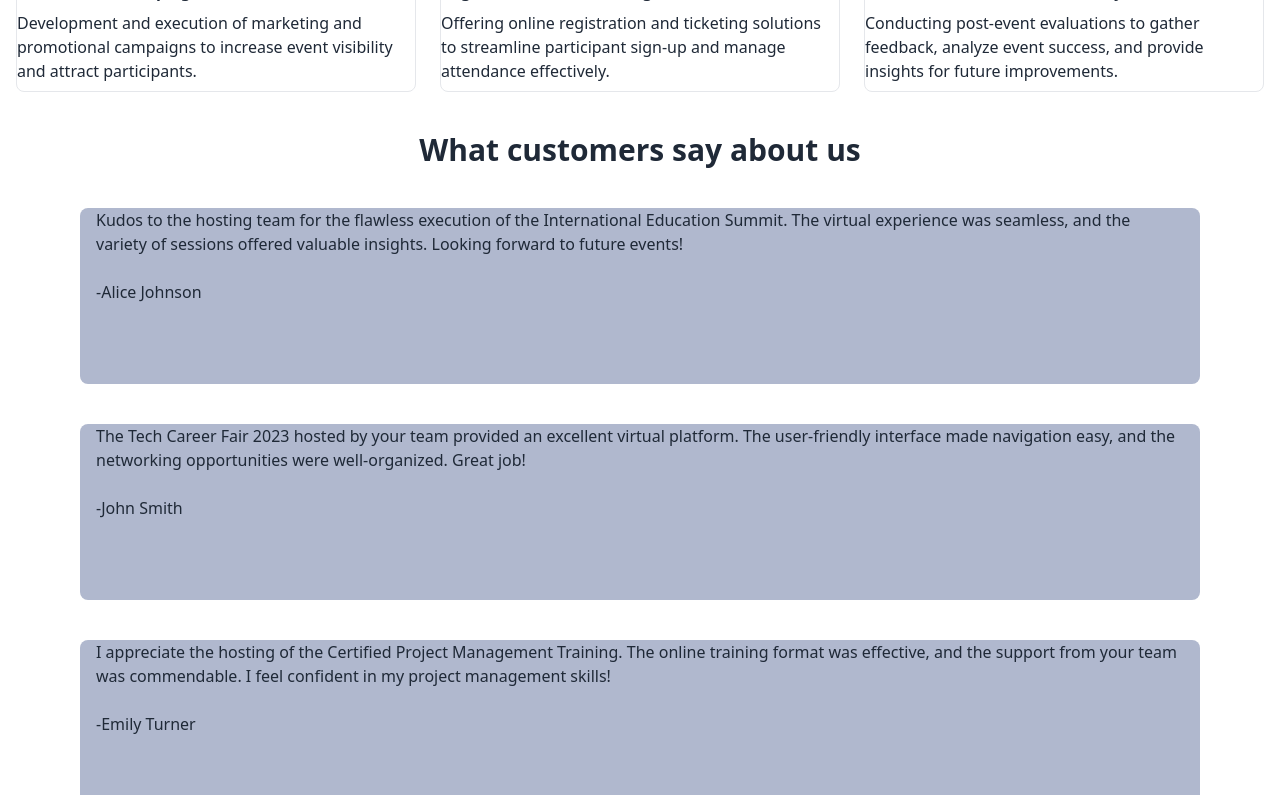
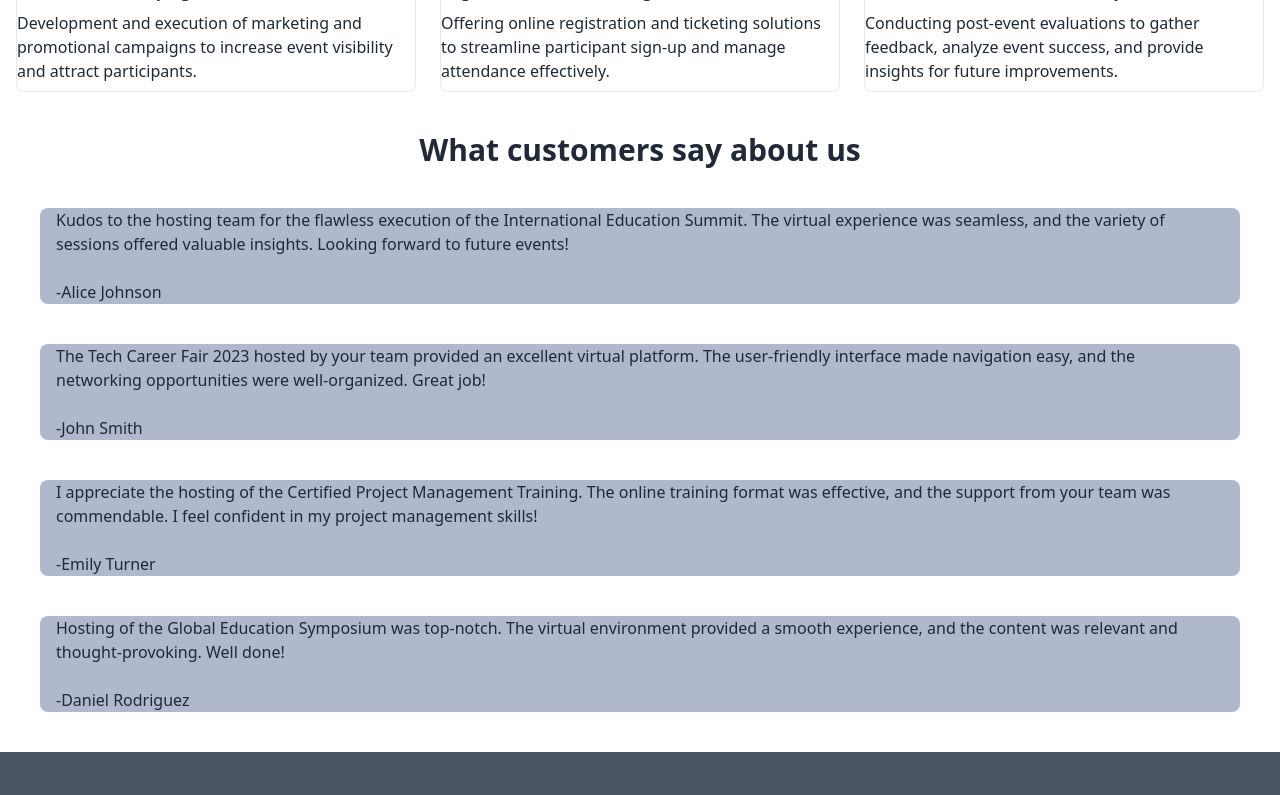
Before and after one commit to arif20026/event-management, a React (Vite) app: page / in a window 1280 px wide. Shown: the part 2740-3535 px from the top of the page. Built offline with nearby package versions, Linux system fonts and the light colour scheme; no server answers.

Commit message:
added question file

```diff
--- a/src/Pages/Home/CustomerReview.jsx
+++ b/src/Pages/Home/CustomerReview.jsx
@@ -10,13 +10,13 @@ const CustomerReview = () => {
         .then(data=> setReviews(data)  )
     },[])
     return (
-        <div className="flex flex-col  items-center gap-10 mx-20 my-10">
+        <div className="flex flex-col  items-center gap-10 mx-10 my-10">
 
             <h3 className='text-3xl font-bold '>What customers say about us</h3>
 
            {
             reviews.map(review =>
-            <div   data-aos={review.data_aos } key={review.id} className={"rounded-lg w-full h-44 flex flex-col justify-left items-left px-4 "} style={{ backgroundColor: `${review.color}` }} >
+            <div   data-aos={review.data_aos } key={review.id} className={"rounded-lg w-full  flex flex-col justify-left items-left px-4 "} style={{ backgroundColor: `${review.color}` }} >
             <p>{review.comment}</p>
             <br />
 
```
Also changed, not shown: 1 other file (tests, documents, lock files or other folders).
